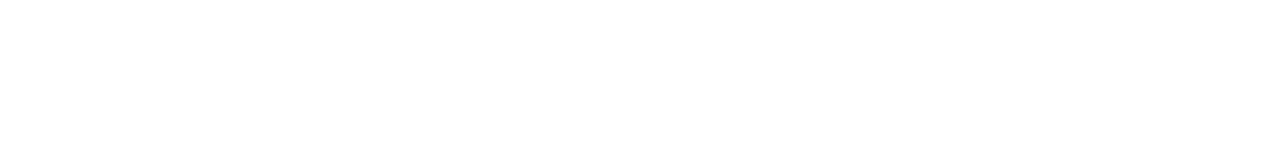
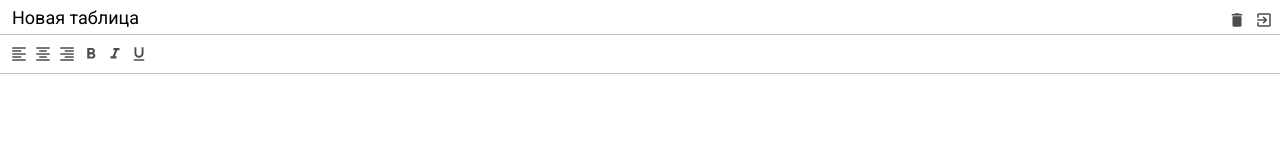
Before and after one commit to valeriistefanyk/js-spreadsheet-processor, a website built with webpack: page src/index.html in a window 1280 px wide. Built offline with nearby package versions, Linux system fonts and the light colour scheme.

Commit message:
Crated css and html structure, created scss files, styled header and toolbar

```diff
--- a/package.json
+++ b/package.json
@@ -45,6 +45,7 @@
     "webpack-dev-server": "^3.11.0"
   },
   "dependencies": {
-    "@babel/polyfill": "^7.8.7"
+    "@babel/polyfill": "^7.8.7",
+    "normalize.css": "^8.0.1"
   }
 }
--- a/src/index.html
+++ b/src/index.html
@@ -4,9 +4,53 @@
     <meta charset="UTF-8">
     <meta name="viewport" content="width=device-width, initial-scale=1.0">
     <link rel="icon" type="image/png" href="favicon.png" />
+    <link href="https://fonts.googleapis.com/icon?family=Material+Icons" rel="stylesheet">
     <title>JS table-processor</title>
 </head>
 <body>
-    <div id="app" class="container"></div>
+    <div id="app" class="container">
+
+        <div class="excel">
+            <div class="excel__header">
+                <input type="text" class="input" value="Новая таблица">
+                <div>
+                    <div class="button">
+                        <i class="material-icons">delete</i>
+                    </div>
+                    <div class="button">
+                        <i class="material-icons">exit_to_app</i>
+                    </div>
+                </div>
+            </div>
+            <div class="excel__toolbar">
+                <div class="button">
+                    <i class="material-icons">format_align_left</i>
+                </div>
+                <div class="button">
+                    <i class="material-icons">format_align_center</i>
+                </div>
+                <div class="button">
+                    <i class="material-icons">format_align_right</i>
+                </div>
+                <div class="button">
+                    <i class="material-icons">format_bold</i>
+                </div>
+                <div class="button">
+                    <i class="material-icons">format_italic</i>
+                </div>
+                <div class="button">
+                    <i class="material-icons">format_underline</i>
+                </div>
+            </div>
+            <div class="excel__formula">
+
+            </div>
+            <div class="excel__table">
+
+            </div>
+
+        </div>
+
+    </div>
 </body>
 </html>
--- /dev/null
+++ b/src/scss/_mixins.scss
@@ -0,0 +1,22 @@
+@mixin button($color: green) {
+    height: 24px;
+    min-width: 24px;
+    padding: 3px;
+    text-align: center;
+    position: relative;
+    display: inline-block;
+    color: rgba(0, 0, 0, .7);
+
+    & > i {
+        font-size: 18px;
+    }
+
+    &:active, &.active {
+        color: $color;
+    }
+
+    &:hover {
+        background: #eee;
+        cursor: pointer;
+    }
+}
--- /dev/null
+++ b/src/scss/_variables.scss
@@ -0,0 +1,3 @@
+$header-height: 34px;
+$toolbar-height: 40px;
+$border-color: #c0c0c0;
--- /dev/null
+++ b/src/scss/formula.scss
@@ -0,0 +1,7 @@
+@import "variables";
+@import "mixins";
+
+
+.excel__formula {
+
+}
--- /dev/null
+++ b/src/scss/header.scss
@@ -0,0 +1,39 @@
+@import "variables";
+@import "mixins";
+
+.excel__header {
+    position: absolute;
+    top: 0;
+    right: 0;
+    left: 0;
+    height: $header-height;
+    padding: 8px 4px 0px;
+    display: flex;
+    justify-content: space-between;
+
+
+    & .input {
+        margin: 0;
+        padding: 2px 7px;
+        min-width: 1px;
+        color: #000;
+        border: 1px solid transparent;
+        border-radius: 2px;
+        height: 20px;
+        font-size: 18px;
+        line-height: 22px;
+        outline: none;
+
+        &:hover {
+            border: 1px solid $border-color;
+        }
+
+        &:focus {
+            border: 2px solid #1674f0;
+        }
+    }
+
+    & .button {
+        @include button(green);
+    }
+}
--- a/src/scss/index.scss
+++ b/src/scss/index.scss
@@ -0,0 +1,22 @@
+@import url('https://fonts.googleapis.com/css2?family=Roboto:ital,wght@0,100;0,300;0,400;0,500;0,700;0,900;1,100;1,300;1,400;1,500;1,700;1,900&display=swap');
+@import "~normalize.css";
+
+@import "header";
+@import "toolbar";
+@import "formula";
+@import "table";
+
+
+* {
+    margin: 0;
+    padding: 0;
+    box-sizing: border-box;
+}
+body {
+    font-family: 'Roboto', sans-serif;
+    font-size: 12px;
+}
+
+.excel {
+    position: relative;
+}
--- /dev/null
+++ b/src/scss/table.scss
@@ -0,0 +1,7 @@
+@import "variables";
+@import "mixins";
+
+
+.excel__table {
+
+}
--- /dev/null
+++ b/src/scss/toolbar.scss
@@ -0,0 +1,19 @@
+@import "variables";
+@import "mixins";
+
+
+.excel__toolbar {
+    height: $toolbar-height;
+    position: absolute;
+    top: $header-height;
+    left: 0;
+    right: 0;
+    border-bottom: 1px solid $border-color;
+    border-top: 1px solid $border-color;
+    padding: 7px 7px;
+    display: flex;
+
+    & .button {
+        @include button(green);
+    }
+}
```
Also changed, not shown: 1 other file.
